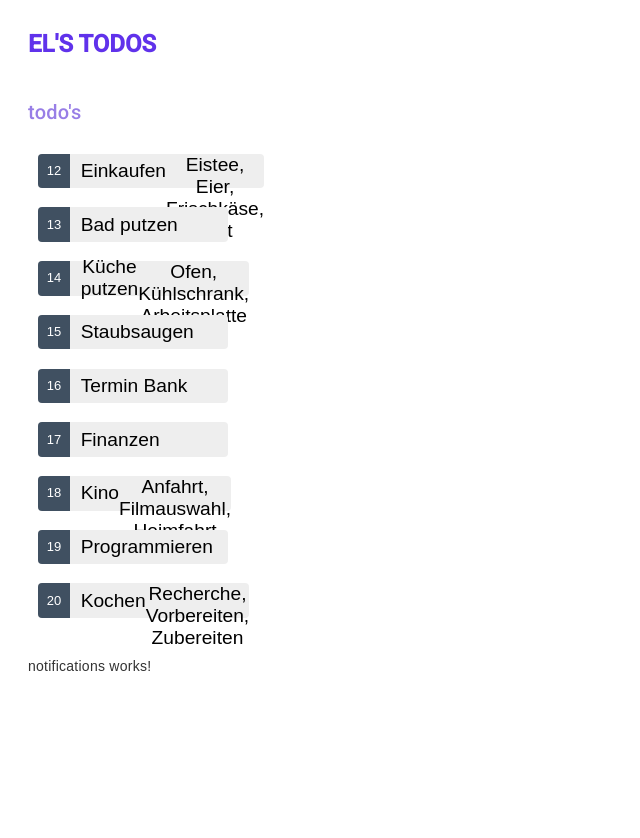
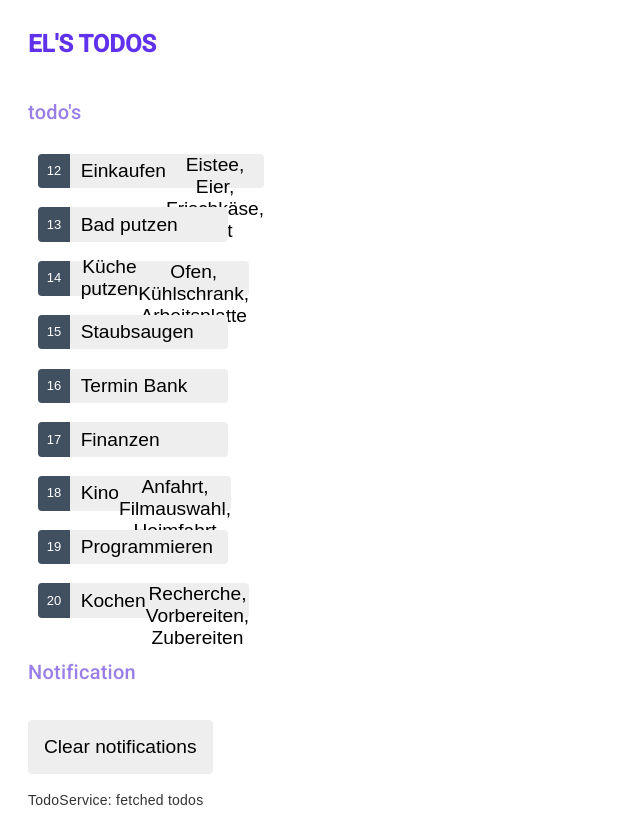
Before and after one commit to elinalo/els-todos-app, an Angular app: page / in a window 1280 px wide. Shown: the whole page, without its empty margins (0-640 px from the left). Before the commit the page ends 800 px from the top, so only its background shows below. Built offline with nearby package versions, Linux system fonts and the light colour scheme.

Commit message:
feat: implemented notificationService and injected it

```diff
--- a/src/app/app.module.ts
+++ b/src/app/app.module.ts
@@ -4,7 +4,7 @@ import { BrowserAnimationsModule } from '@angular/platform-browser/animations';
 import { AppRoutingModule } from 'src/app/app-routing.module';
 import { AppComponent } from 'src/app/app.component';
 import { TodosModule } from 'src/app/todos/todos.module';
-import { NotificationsComponent } from './notifications/notifications.component';
+import { NotificationsComponent } from './notifications/components/notifications.component';
 
 @NgModule({
   declarations: [AppComponent],
--- /dev/null
+++ b/src/app/notifications/components/notifications.component.html
@@ -0,0 +1,13 @@
+<div *ngIf="notificationService.notifications.length">
+  <h2>Notification</h2>
+  <button
+    class="clear-button"
+    type="button"
+    (click)="notificationService.clear()"
+  >
+    Clear notifications
+  </button>
+  <div *ngFor="let notification of notificationService.notifications">
+    {{ notification }}
+  </div>
+</div>
--- /dev/null
+++ b/src/app/notifications/notification.service.ts
@@ -0,0 +1,16 @@
+import { Injectable } from '@angular/core';
+
+@Injectable({
+  providedIn: 'root',
+})
+export class NotificationService {
+  notifications: string[] = [];
+
+  public add(notification: string) {
+    this.notifications.push(notification);
+  }
+
+  public clear() {
+    this.notifications = [];
+  }
+}
--- a/src/app/notifications/notifications.component.html
+++ /dev/null
@@ -1 +0,0 @@
-<p>notifications works!</p>
--- a/src/app/todos/components/todos/todos.component.ts
+++ b/src/app/todos/components/todos/todos.component.ts
@@ -5,6 +5,7 @@ import { Todo } from '../../models/todo.model';
 import { TodoDetails } from '../todo-details/todo-details.component';
 import { FormsModule } from '@angular/forms';
 import { TodoService } from '../../todo.service';
+import { NotificationService } from 'src/app/notifications/notification.service';
 
 @Component({
   selector: 'app-todos',
@@ -26,7 +27,10 @@ export class TodosComponent implements OnInit {
   public todos: Todo[] = [];
   public selectedTodo?: Todo;
 
-  constructor(private todoService: TodoService) {}
+  constructor(
+    private todoService: TodoService,
+    private notificationService: NotificationService
+  ) {}
 
   ngOnInit(): void {
     this.getTodos();
@@ -40,10 +44,14 @@ export class TodosComponent implements OnInit {
 
   addTodo(): void {
     console.log('addTodo', this.text);
+    this.notificationService.add(`TodosComponent: added todo ${this.text}`);
   }
 
   onSelect(todo: Todo): void {
     this.selectedTodo = todo;
+    this.notificationService.add(
+      `TodosComponent: selected todo id=${todo.description}`
+    );
   }
 
   getTodos(): void {
--- a/src/app/todos/todo.service.ts
+++ b/src/app/todos/todo.service.ts
@@ -2,16 +2,19 @@ import { Injectable } from '@angular/core';
 import { Todo } from 'src/app/todos/models/todo.model';
 import { TODOS } from 'src/app/mock-data/mock-todos';
 import { Observable, of } from 'rxjs';
+import { NotificationService } from '../notifications/notification.service';
 
 @Injectable({
   providedIn: 'root',
 })
 export class TodoService {
-  constructor() {}
+  // typical service-in-service scenario
+  constructor(private notificationService: NotificationService) {}
 
   getTodos(): Observable<Todo[]> {
     // of(TODOS) returns an Observable<Todo[]> that emits a single value, the array of mock todos
     const todos = of(TODOS);
+    this.notificationService.add('TodoService: fetched todos');
     return todos;
   }
 }
--- a/src/app/todos/todos.module.ts
+++ b/src/app/todos/todos.module.ts
@@ -3,6 +3,7 @@ import { RouterModule, Routes } from '@angular/router';
 import { TodosComponent } from 'src/app/todos/components/todos/todos.component';
 import { HeaderComponent } from './components/header/header.component';
 import { TodoDetails } from './components/todo-details/todo-details.component';
+import { NotificationService } from '../notifications/notification.service';
 
 const routes: Routes = [
   {
```
Also changed, not shown: src/app/notifications/components/notifications.component.ts (added, +14 -0 lines), src/app/notifications/notifications.component.ts (deleted, +0 -9 lines), src/app/notifications/components/notifications.component.scss (added).
